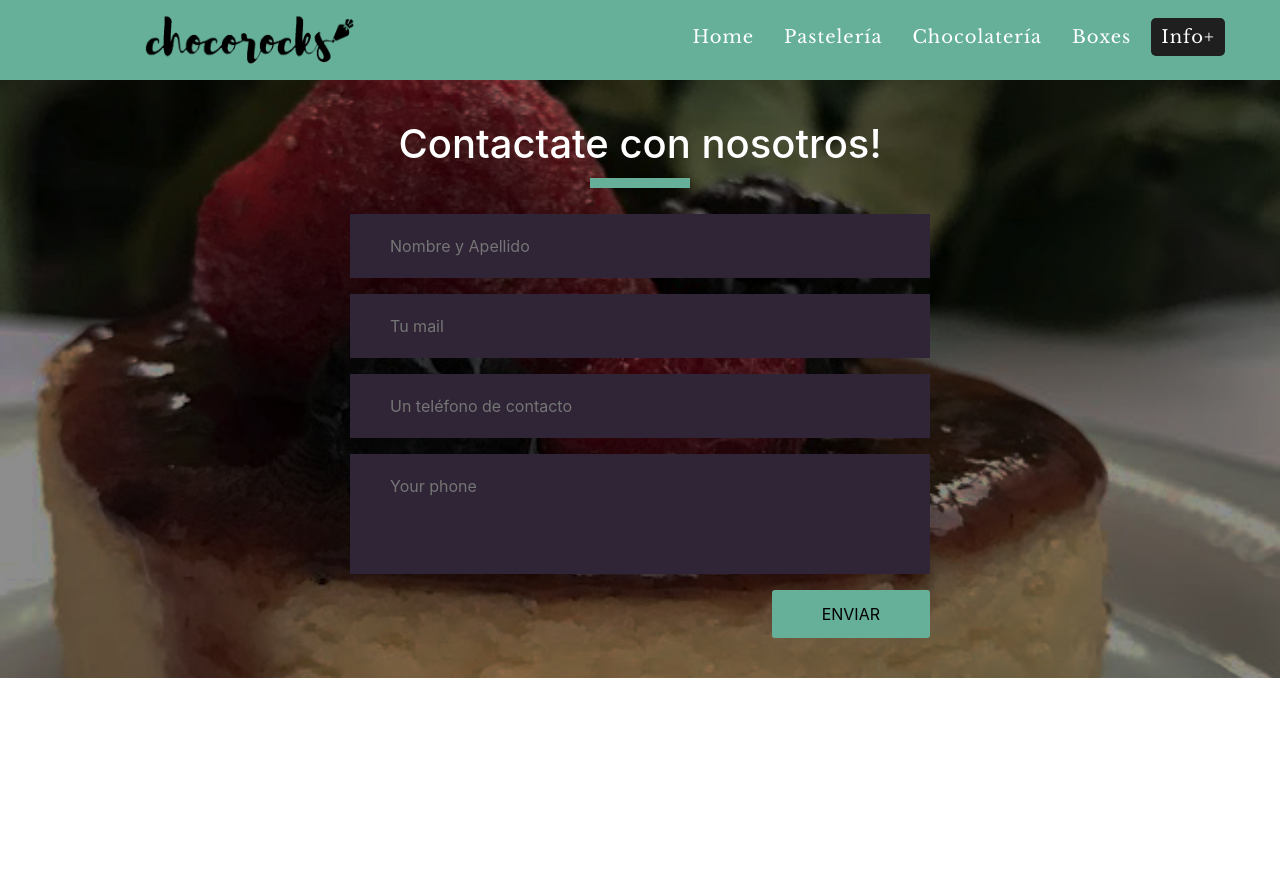
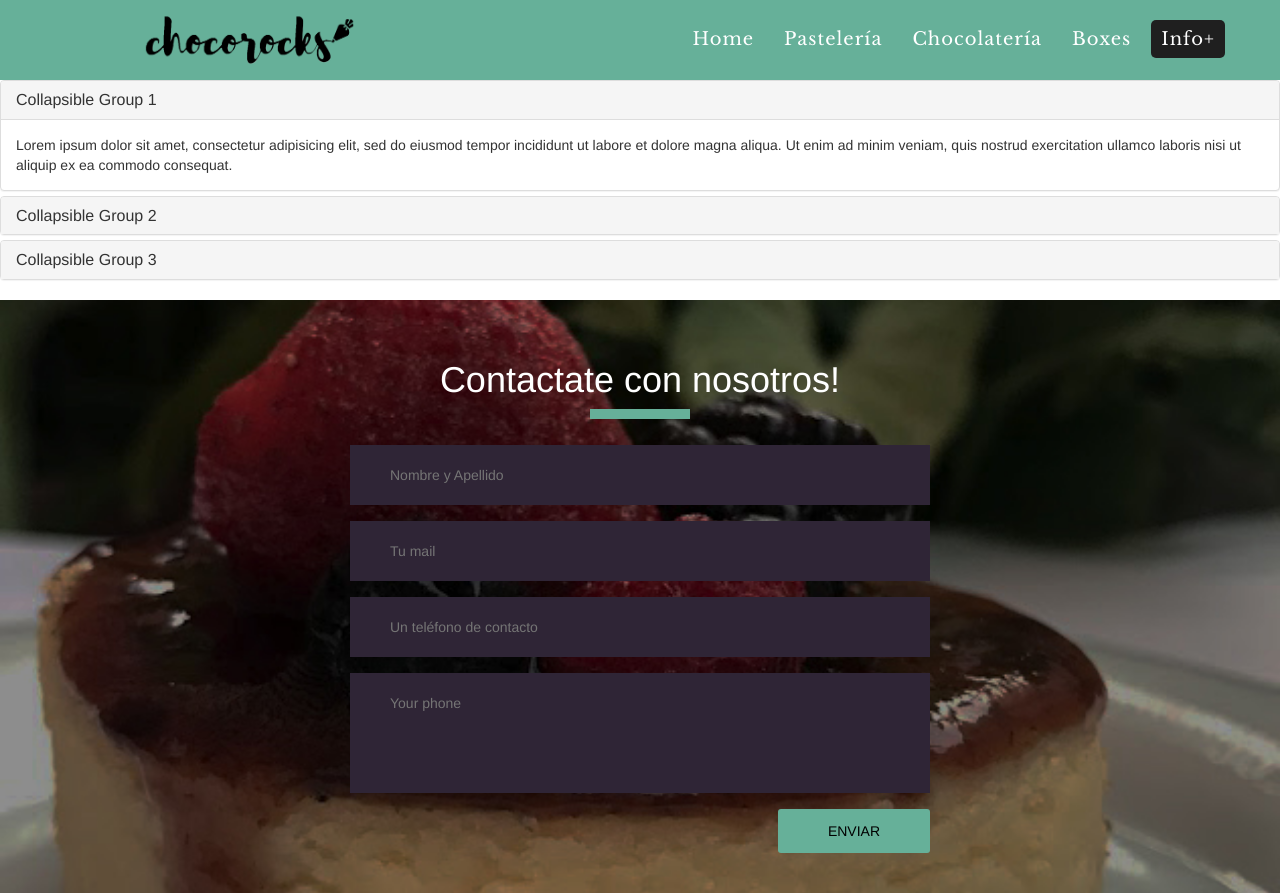
Before and after one commit to gonzalezzccamila/Chocorocks, a plain HTML site: page info.html in a window 1280 px wide. Before the commit the page ends 800 px from the top, so only its background shows below. Drawn offline with nearby package versions, Linux system fonts and the light colour scheme.

Commit message:
Update info.html

```diff
--- a/info.html
+++ b/info.html
@@ -14,6 +14,8 @@
   <script src="https://kit.fontawesome.com/a076d05399.js"></script>
   <link href="https://fonts.googleapis.com/css2?family=Libre+Baskerville&family=Quicksand:wght@300&display=swap" rel="stylesheet">
   <link rel="stylesheet" href="css/bootstrap.min.css">
+
+  <link rel="stylesheet" href="https://maxcdn.bootstrapcdn.com/bootstrap/3.4.1/css/bootstrap.min.css">
   <link rel="stylesheet" href="js/jquery.js">
 
 </head>
@@ -35,7 +37,50 @@
           <li><a  class="active" href="info.html">Info+</a> </li>
 			</ul>
   </nav>
-
+  <div class="panel-group" id="accordion">
+    <div class="panel panel-default">
+      <div class="panel-heading">
+        <h4 class="panel-title">
+          <a data-toggle="collapse" data-parent="#accordion" href="#collapse1">
+          Collapsible Group 1</a>
+        </h4>
+      </div>
+      <div id="collapse1" class="panel-collapse collapse in">
+        <div class="panel-body">Lorem ipsum dolor sit amet, consectetur adipisicing elit,
+        sed do eiusmod tempor incididunt ut labore et dolore magna aliqua. Ut enim ad
+        minim veniam, quis nostrud exercitation ullamco laboris nisi ut aliquip ex ea
+        commodo consequat.</div>
+      </div>
+    </div>
+    <div class="panel panel-default">
+      <div class="panel-heading">
+        <h4 class="panel-title">
+          <a data-toggle="collapse" data-parent="#accordion" href="#collapse2">
+          Collapsible Group 2</a>
+        </h4>
+      </div>
+      <div id="collapse2" class="panel-collapse collapse">
+        <div class="panel-body">Lorem ipsum dolor sit amet, consectetur adipisicing elit,
+        sed do eiusmod tempor incididunt ut labore et dolore magna aliqua. Ut enim ad
+        minim veniam, quis nostrud exercitation ullamco laboris nisi ut aliquip ex ea
+        commodo consequat.</div>
+      </div>
+    </div>
+    <div class="panel panel-default">
+      <div class="panel-heading">
+        <h4 class="panel-title">
+          <a data-toggle="collapse" data-parent="#accordion" href="#collapse3">
+          Collapsible Group 3</a>
+        </h4>
+      </div>
+      <div id="collapse3" class="panel-collapse collapse">
+        <div class="panel-body">Lorem ipsum dolor sit amet, consectetur adipisicing elit,
+        sed do eiusmod tempor incididunt ut labore et dolore magna aliqua. Ut enim ad
+        minim veniam, quis nostrud exercitation ullamco laboris nisi ut aliquip ex ea
+        commodo consequat.</div>
+      </div>
+    </div>
+  </div>
     <div class="formulario">
         <div class="formulario__img">
         <h1>Contactate con nosotros!</h1>
```
